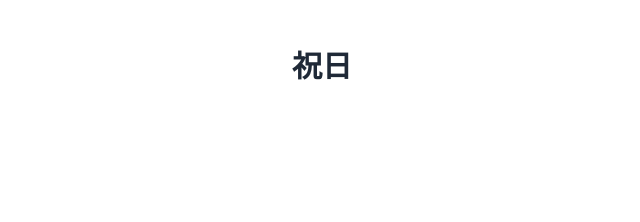
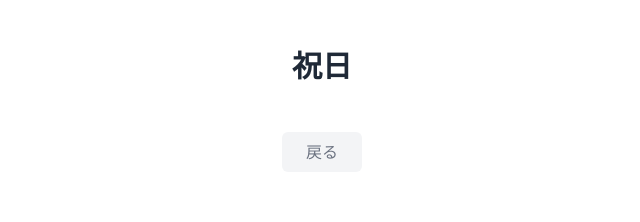
Before and after one commit to tukky-14/nextjs-job-info, a Next.js app: page /holiday in a window 1280 px wide. Shown: the top 222 px of the page, without its empty margins (318-958 px from the left). Built offline with nearby package versions, Linux system fonts and the light colour scheme.

Commit message:
戻るボタンを作成

```diff
--- /dev/null
+++ b/src/components/BackButton.tsx
@@ -0,0 +1,16 @@
+import Link from 'next/link';
+
+const BackButton = () => {
+    return (
+        <div className="w-full text-center">
+            <Link
+                href="/"
+                className="inline-flex items-center px-6 py-2 text-gray-500 bg-gray-100 rounded-md hover:bg-gray-200 hover:text-gray-600"
+            >
+                戻る
+            </Link>
+        </div>
+    );
+};
+
+export default BackButton;
--- a/src/pages/holiday/index.tsx
+++ b/src/pages/holiday/index.tsx
@@ -1,4 +1,5 @@
 import Header from '@/components/Header';
+import BackButton from '@/components/BackButton';
 
 export default function Home() {
     return (
@@ -6,6 +7,7 @@ export default function Home() {
             <div className="bg-white py-6 sm:py-8 lg:py-12">
                 <div className="mx-auto max-w-screen-2xl px-4 md:px-8">
                     <Header title="祝日" />
+                    <BackButton />
                 </div>
             </div>
         </>
```
